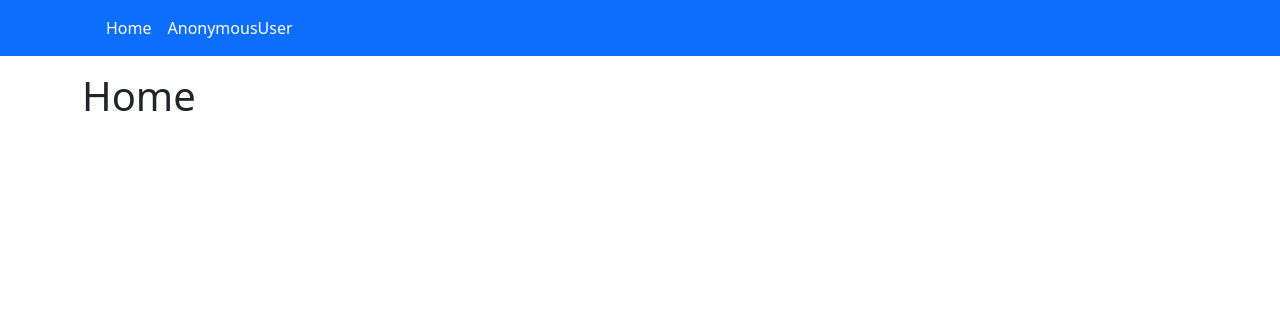
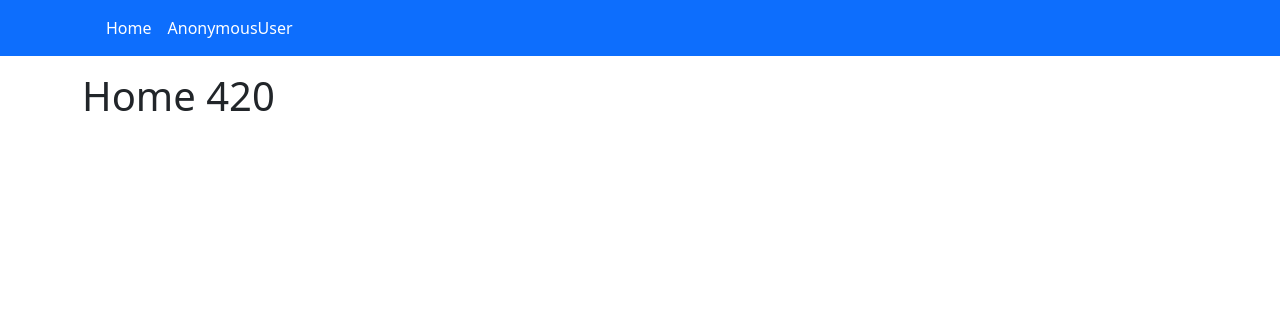
Before and after one commit to WNUMIK/ozon, a Django app: page / in a window 1280 px wide. Shown: the top 316 px of the page. Run offline with Django 4.2, Linux system fonts and the light colour scheme; parts of the project's set-up code (start-up, migrations or seed data) failed here and were passed over; some libraries are stand-ins or nearby versions.

```diff
--- a/backend_core/home/templates/home/home.html
+++ b/backend_core/home/templates/home/home.html
@@ -1,5 +1,5 @@
 {% extends 'base.html' %}
 
 {% block container %}
-    <h1>Home</h1>
+    <h1>Home 420</h1>
 {% endblock %}
```
